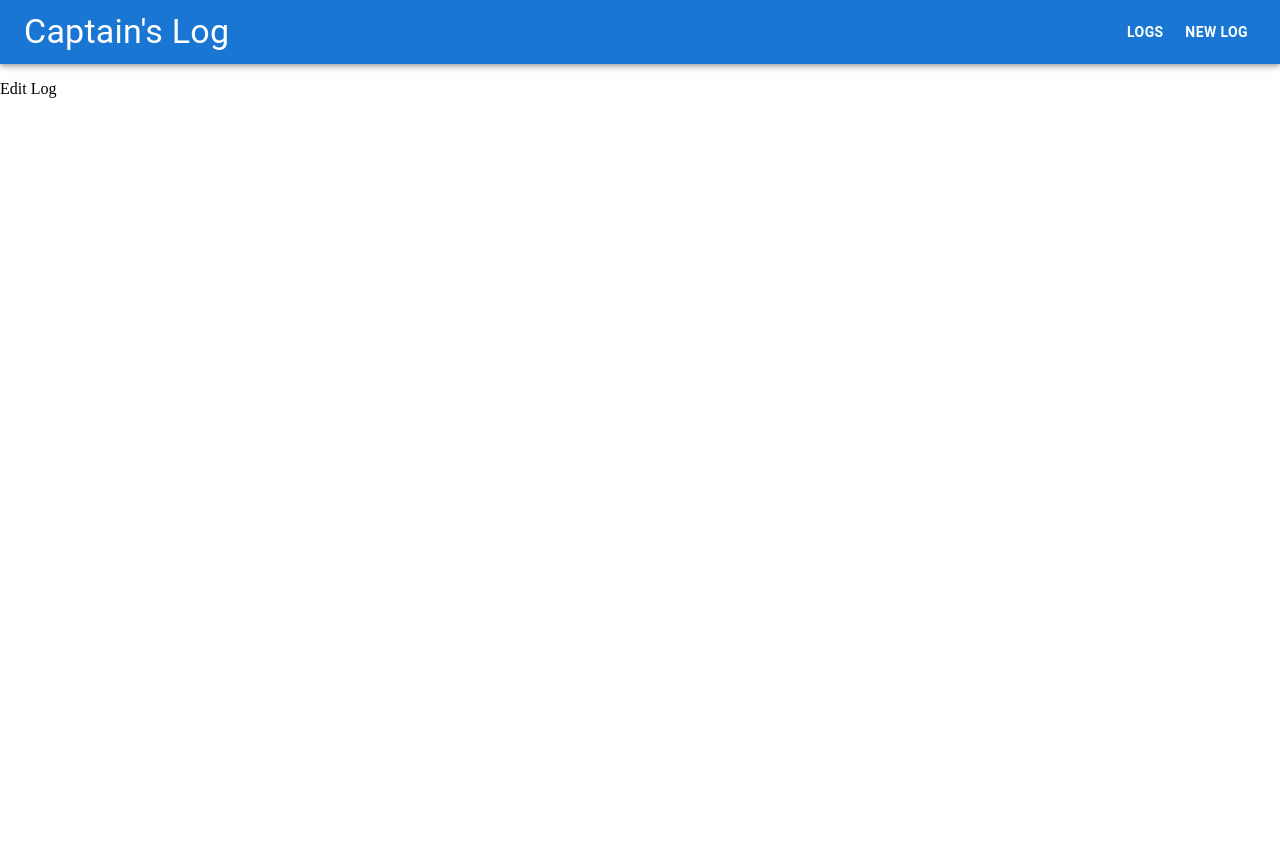
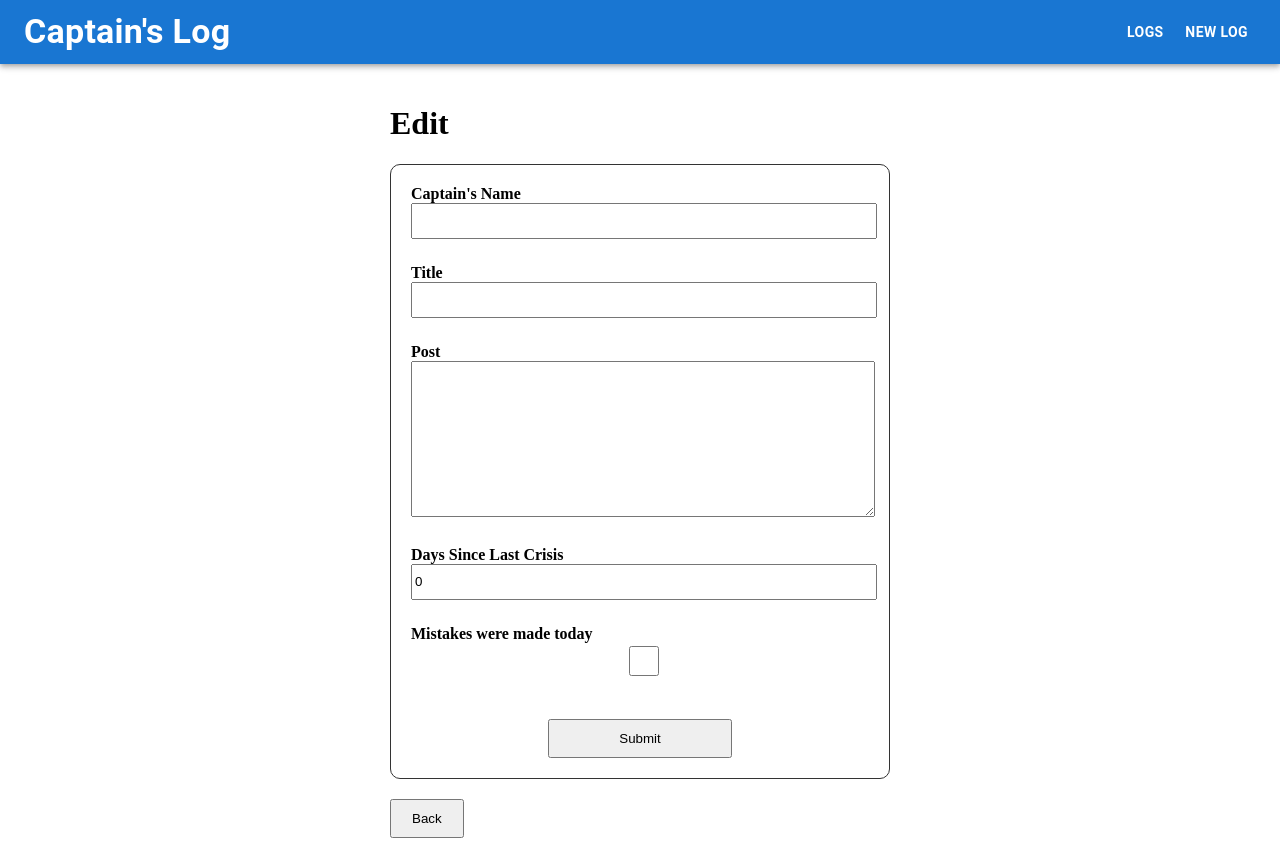
Before and after one commit to 9-2-pursuit/lab-express-connect-react, a React (Create React App) app: page /logs/1/edit in a window 1280 px wide. Before the commit the page ends 800 px from the top, so only its background shows below. Built offline with nearby package versions, Linux system fonts and the light colour scheme; no server answers.

Commit message:
passed delete test

```diff
--- a/src/components/Navbar.js
+++ b/src/components/Navbar.js
@@ -12,7 +12,7 @@ export default function ButtonAppBar() {
       <AppBar position="static">
         <Toolbar>
           <Typography variant="h4" component="div" sx={{ flexGrow: 1 }}>
-            Captain's Log
+            <Link to="/">Captain's Log</Link>
           </Typography>
           <Button color="inherit">
             <Link to="/logs">Logs</Link>
--- a/src/index.css
+++ b/src/index.css
@@ -33,19 +33,20 @@ label {
   font-weight: bold;
 }
 
-.new-log {
+.new-log,
+.edit-log {
   padding: 20px;
   max-width: 500px;
   margin: 0 auto;
 }
 
-.new-log form {
+form {
   border: 1px solid #333;
   padding: 20px;
   border-radius: 10px;
 }
 
-.new-log form button {
+form button {
   display: block;
   padding: 10px 15px;
   width: 40%;
@@ -62,3 +63,8 @@ textarea {
   width: 100%;
   margin-bottom: 25px;
 }
+
+.back-button {
+  padding: 10px 20px;
+  margin-top: 20px;
+}
--- a/src/pages/EditLog.js
+++ b/src/pages/EditLog.js
@@ -1,7 +1,107 @@
+import { useState, useEffect } from "react";
+import axios from "axios";
+import { useNavigate, useParams, Link } from "react-router-dom";
+
+const API = process.env.REACT_APP_API_URL;
+
 export default function EditLog() {
+  const navigate = useNavigate();
+  const { index } = useParams();
+  const [formData, setFormData] = useState({
+    captainName: "",
+    title: "",
+    post: "",
+    mistakesWereMadeToday: false,
+    daysSinceLastCrisis: 0,
+  });
+
+  useEffect(() => {
+    axios
+      .get(`${API}/logs/${index}`)
+      .then((res) => setFormData(res.data))
+      .catch(console.error);
+  }, []);
+
+  const handleChange = (e) => {
+    const newObj = { ...formData };
+    console.log(e.target.name);
+    if (e.target.type === "checkbox") {
+      newObj.mistakesWereMadeToday = !newObj.mistakesWereMadeToday;
+    } else if (e.target.id === "daysSinceLastCrisis") {
+      newObj[e.target.id] = Number(e.target.value);
+    } else {
+      newObj[e.target.id] = e.target.value;
+    }
+    setFormData(newObj);
+    console.log(formData);
+  };
+
+  const onSubmit = (e) => {
+    e.preventDefault();
+    console.log(formData);
+
+    axios
+      .put(`${API}/logs/${index}`, formData)
+      .then((res) => {
+        if (res.status === 200) {
+          navigate("/logs/" + index);
+        }
+      })
+      .catch((err) => console.log(err));
+  };
+
   return (
     <div className="edit-log">
-      <p>Edit Log</p>
+      <h1>Edit</h1>
+      <form onSubmit={onSubmit}>
+        <label htmlFor="captainName">Captain's Name</label>
+        <input
+          type="text"
+          id="captainName"
+          onChange={(e) => handleChange(e)}
+          name="name"
+          value={formData.captainName}
+          required
+        />
+        <label htmlFor="title">Title</label>
+        <input
+          type="text"
+          id="title"
+          onChange={handleChange}
+          name="title"
+          value={formData.title}
+          required
+        />
+        <label htmlFor="post">Post</label>
+        <textarea
+          name="post"
+          id="post"
+          cols="30"
+          rows="10"
+          value={formData.post}
+          onChange={handleChange}
+          required
+        ></textarea>
+        <label htmlFor="daysSinceLastCrisis">Days Since Last Crisis</label>
+        <input
+          type="number"
+          id="daysSinceLastCrisis"
+          onChange={handleChange}
+          value={formData.daysSinceLastCrisis}
+        />
+        <label htmlFor="mistakesWereMadeToday">Mistakes were made today</label>
+        <input
+          type="checkbox"
+          id="mistakesWereMadeToday"
+          onChange={handleChange}
+          checked={formData.mistakesWereMadeToday ? true : false}
+        />
+        <br />
+        <button>Submit</button>
+      </form>
+      <Link to="/logs">
+        <button className="back-button">Back</button>
+      </Link>
     </div>
   );
 }
--- a/src/pages/Log.js
+++ b/src/pages/Log.js
@@ -1,5 +1,5 @@
 import { useEffect, useState } from "react";
-import { useParams, Link } from "react-router-dom";
+import { useParams, Link, useNavigate } from "react-router-dom";
 import axios from "axios";
 import Stack from "@mui/material/Stack";
 import Button from "@mui/material/Button";
@@ -12,6 +12,7 @@ const API = process.env.REACT_APP_API_URL;
 export default function Log() {
   const [log, setLog] = useState([]);
   const { index } = useParams();
+  const navigate = useNavigate();
 
   useEffect(() => {
     axios
@@ -19,6 +20,13 @@ export default function Log() {
       .then((data) => setLog(data.data))
       .catch((err) => console.log(err));
   }, [index]);
+
+  const handleDelete = () => {
+    axios
+      .delete(`${API}/logs/${index}`)
+      .then((res) => navigate("/logs"))
+      .catch(console.error);
+  };
 
   return (
     <div className="log-container">
@@ -50,15 +58,14 @@ export default function Log() {
           </Button>
         </Link>
 
-        <Link to="/">
         <Button
           variant="outlined"
           sx={{ px: 10, py: 1.2 }}
           startIcon={<DeleteIcon />}
+          onClick={handleDelete}
         >
           Delete
         </Button>
-        </Link>
       </Stack>
     </div>
   );
--- a/src/pages/NewLogs.js
+++ b/src/pages/NewLogs.js
@@ -77,13 +77,17 @@ export default function NewLogs() {
           required
         ></textarea>
         <label htmlFor="daysSinceLastCrisis">Days Since Last Crisis</label>
-        <input type="number" id="daysSinceLastCrisis" onChange={handleChange} />
+        <input
+          type="number"
+          id="daysSinceLastCrisis"
+          onChange={handleChange}
+          value={formData.daysSinceLastCrisis}
+        />
         <label htmlFor="mistakesWereMadeToday">Mistakes were made today</label>
         <input
           type="checkbox"
           id="mistakesWereMadeToday"
           onChange={handleChange}
-          required
         />
         <br />
         <button>Submit</button>
```
Lines whose indentation alone changed are shown as unchanged.
